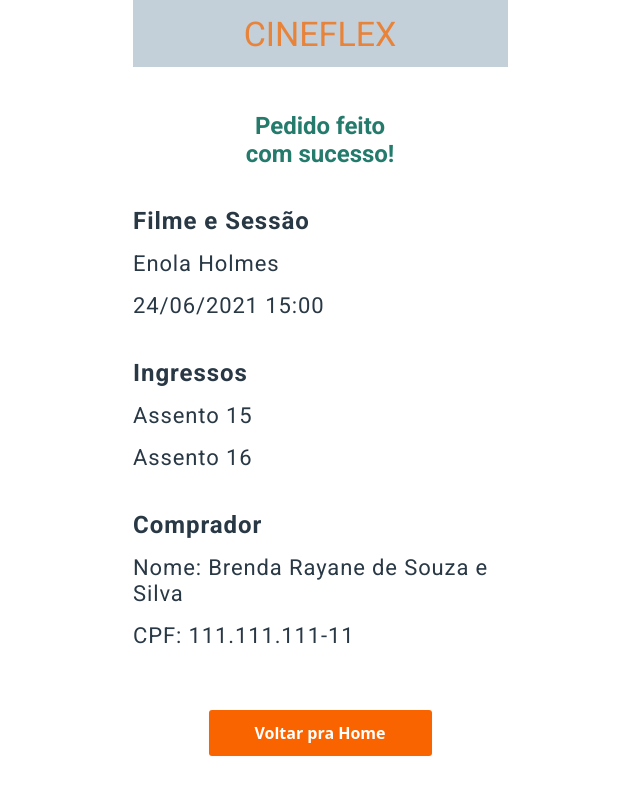
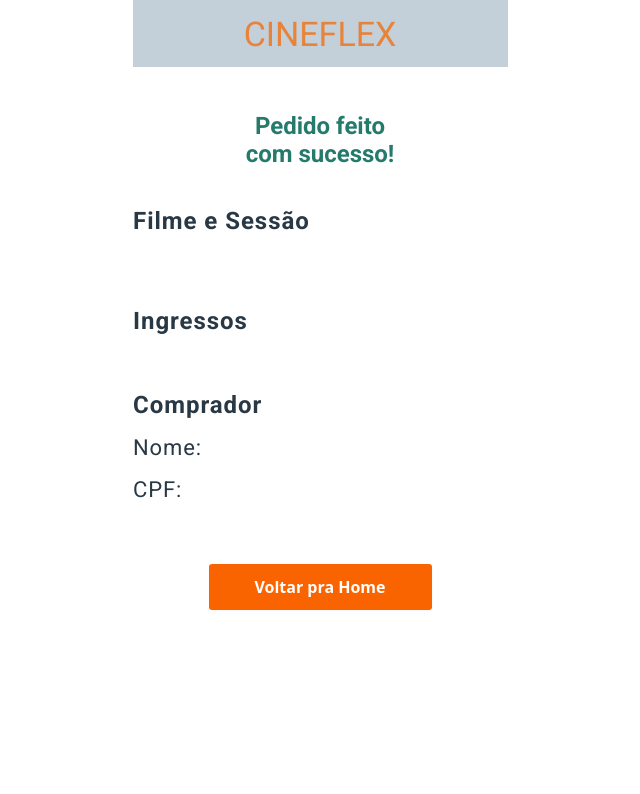
Before and after one commit to BrendaRSS/Cineflex, a React (Create React App) app: page /sucesso in a window 1280 px wide. Shown: the top 794 px of the page, without its empty margins (320-960 px from the left). Built offline with nearby package versions, Linux system fonts and the light colour scheme; a web font is replaced by a local one.

Commit message:
renderizacao das escolhas na tela de finalizacao do pedido

```diff
--- a/src/App.js
+++ b/src/App.js
@@ -1,5 +1,6 @@
 import GlobalStyle from "./GlobalStyle";
 import styled from "styled-components";
+import { useState } from "react";
 import { BrowserRouter, Routes, Route } from "react-router-dom";
 import CineflexHeadrer from "./CineflexHeader";
 import PageEscolhaDeFilme from "./PageEscolhaDeFilme";
@@ -9,6 +10,13 @@
 
 
 export default function App() {
+    const[nameFilm, setNameFilm]=useState("")
+    const[dataSessao, setDataSessao]=useState("")
+    const[horaSessao, setHoraSessao]=useState("")
+    const[lugaresEscolhidos, setLugaresEscolhidos]=useState([])
+    const[cpf, setCpf]=useState("")
+    const[name, setName]=useState("")
+
     return (
         <BrowserRouter>
             <ScreenContainer>
@@ -17,8 +25,30 @@
                 <Routes>
                     <Route path="/" element={<PageEscolhaDeFilme />}/>
                     <Route path="/sessoes/:idFilme" element={<PageEscolhaDaSessao/>}/>
-                    <Route path="/assentos/:idSessao" element={<PageAssentosDaSessao/>}/>
-                    <Route path="/sucesso" element={<PageSucesso/>}/>
+                    <Route
+                        path="/assentos/:idSessao"
+                        element={<PageAssentosDaSessao
+                                        nameFilm={nameFilm}
+                                        setNameFilm={setNameFilm}
+                                        dataSessao={dataSessao}
+                                        setDataSessao={setDataSessao}
+                                        horaSessao={horaSessao}
+                                        setHoraSessao={setHoraSessao}
+                                        lugaresEscolhidos={lugaresEscolhidos}
+                                        setLugaresEscolhidos={setLugaresEscolhidos}
+                                        cpf={cpf}
+                                        setCpf={setCpf}
+                                        name={name}
+                                        setName={setName}/>}/>
+                    <Route
+                        path="/sucesso"
+                        element={<PageSucesso
+                                        nameFilm={nameFilm}
+                                        dataSessao={dataSessao}
+                                        horaSessao={horaSessao}
+                                        lugaresEscolhidos={lugaresEscolhidos}
+                                        cpf={cpf}
+                                        name={name}/>}/>
                 </Routes>
             </ScreenContainer>
         </BrowserRouter >
--- a/src/PageAssentosDaSessao.js
+++ b/src/PageAssentosDaSessao.js
@@ -2,10 +2,22 @@
 import axios from "axios";
 import { useEffect, useState } from "react";
 import { Link, useParams } from "react-router-dom";
+import { useNavigate } from "react-router-dom";
 
-export default function PageAssentosDaSessao(){
+export default function PageAssentosDaSessao({
+    setNameFilm,
+    setDataSessao,
+    setHoraSessao,
+    lugaresEscolhidos,
+    setLugaresEscolhidos,
+    cpf,
+    setCpf,
+    name,
+    setName}){
+
     const[sessao, setSessao]=useState(undefined)
     const[cadeirasEscolhidas, setCadeirasEscolhidas]=useState([])
+    const navigate = useNavigate()
     const {idSessao} = useParams()
     console.log(cadeirasEscolhidas)
 
@@ -16,7 +28,7 @@
         })
 
         promisse.catch((erro)=>{
-            console.log(erro.response.data)
+            alert(erro.response.data)
         })
     },[idSessao])
 
@@ -24,12 +36,41 @@
         return <div>Carregando...</div>
     }
 
-    function reservarAssento(idAcentoEscolhido){
-        console.log(idAcentoEscolhido)
-        if(idAcentoEscolhido.isAvailable===true){
-            let newArray=[...cadeirasEscolhidas, idAcentoEscolhido.id]
+    function reservarAssento(assentoEscolhido){
+        console.log(assentoEscolhido)
+        if(cadeirasEscolhidas.includes(assentoEscolhido.id)===false
+            && assentoEscolhido.isAvailable===true){
+            let newArray=[...cadeirasEscolhidas, assentoEscolhido.id]
             setCadeirasEscolhidas(newArray)
+        }else if(cadeirasEscolhidas.includes(assentoEscolhido.id)===true
+                    && assentoEscolhido.isAvailable===true){
+            let newArray= cadeirasEscolhidas.filter((i)=> i!==assentoEscolhido.id)
+            setCadeirasEscolhidas(newArray)
+        } else{
+            alert("Esse assento está indisponível")
         }
+    }
+
+    function enviarDados(event){
+        event.preventDefault()
+        const body= {
+            ids: cadeirasEscolhidas ,
+            name ,
+            cpf
+        }
+
+        const promise = axios.post("https://mock-api.driven.com.br/api/v5/cineflex/seats/book-many", body)
+        promise.then(()=>{
+            setNameFilm(sessao.movie.title)
+            setDataSessao(sessao.day.date)
+            setHoraSessao(sessao.name)
+            setLugaresEscolhidos([15,16,17])
+            navigate("/sucesso")
+        })
+
+        promise.catch((erro)=>{
+            console.log(erro.response.data)
+        })
     }
 
     return(
@@ -62,19 +103,30 @@
                     <p>Indisponível</p>
                 </div>
             </EstadoDoAssento>
+            <form onSubmit={enviarDados}>
                 <DadosDoComprador>
                     <NomeComprador>
                         <label>Nome do comprador</label>
-                    <input placeholder="Digite seu nome"/>
+                        <input
+                            onChange={e=>setName(e.target.value)}
+                            value={name}
+                            placeholder="Digite seu nome"
+                            required/>
                     </NomeComprador>
                     <CPFcomprador>
                         <label>CPF do comprador</label>
-                    <input placeholder="Digite seu CPF"/>
+                        <input
+                            onChange={e=>setCpf(e.target.value)}
+                            value={cpf}
+                            placeholder="Digite seu CPF"
+                            required/>
                     </CPFcomprador>
                 </DadosDoComprador>
-            <Link to="/sucesso">
-                <BotaoReservarAssento>Reservar assento(s)</BotaoReservarAssento>
-            </Link>
+                <BotaoReservarAssento
+                    type="submit">
+                        Reservar assento(s)
+                </BotaoReservarAssento>
+            </form>
             <FooterEscolhaAssento>
                 <FooterMovieSelecionado>
                     <img alt="Capa do filme" src={sessao.movie.posterURL}/>
--- a/src/PageSucesso.js
+++ b/src/PageSucesso.js
@@ -3,7 +3,14 @@
 import { useEffect, useState } from "react";
 import { Link } from "react-router-dom";
 
-export default function PageSucesso(){
+export default function PageSucesso({nameFilm, dataSessao, horaSessao, lugaresEscolhidos, cpf, name}){
+    console.log(cpf)
+    console.log(name)
+    console.log(nameFilm)
+    console.log(dataSessao)
+    console.log(horaSessao)
+    console.log(lugaresEscolhidos)
+
     return(
         <>
         <ContainerSucesso>
@@ -13,18 +20,18 @@
             </SubtitleSucesso>
             <EscolhasFeitas>
                 <p>Filme e Sessão</p><br/>
-                <span>Enola Holmes</span><br/>
-                <span>24/06/2021 15:00</span>
+                <span>{nameFilm}</span><br/>
+                <span>{dataSessao} {horaSessao}</span>
             </EscolhasFeitas>
             <EscolhasFeitas>
                 <p>Ingressos</p><br/>
-                <span>Assento 15</span><br/>
-                <span>Assento 16</span>
+                {lugaresEscolhidos.map((assento, index)=>
+                   <span key={index}>Assento {assento}<br/> </span>)}
             </EscolhasFeitas>
             <EscolhasFeitas>
                 <p>Comprador</p><br/>
-                <span>Nome: Brenda Rayane de Souza e Silva</span><br/>
-                <span>CPF: 111.111.111-11</span>
+                <span>Nome: {name}</span><br/>
+                <span>CPF: {cpf}</span>
             </EscolhasFeitas>
             <Link to="/">
                 <BotaoBackHome>Voltar pra Home</BotaoBackHome>
```
Lines whose indentation alone changed are shown as unchanged.
